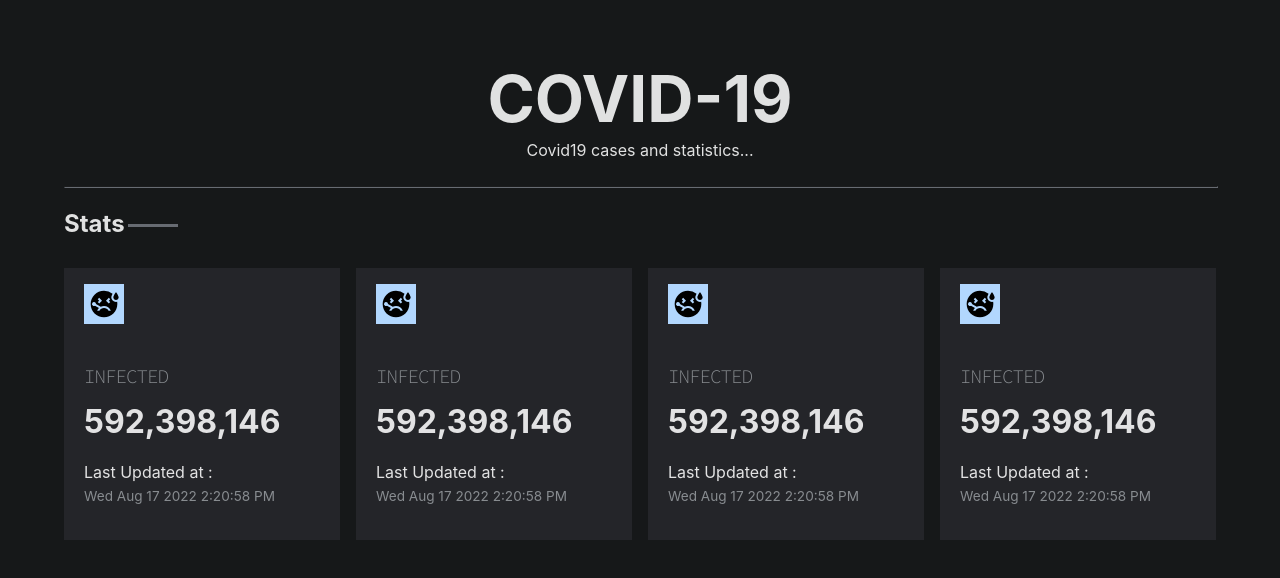
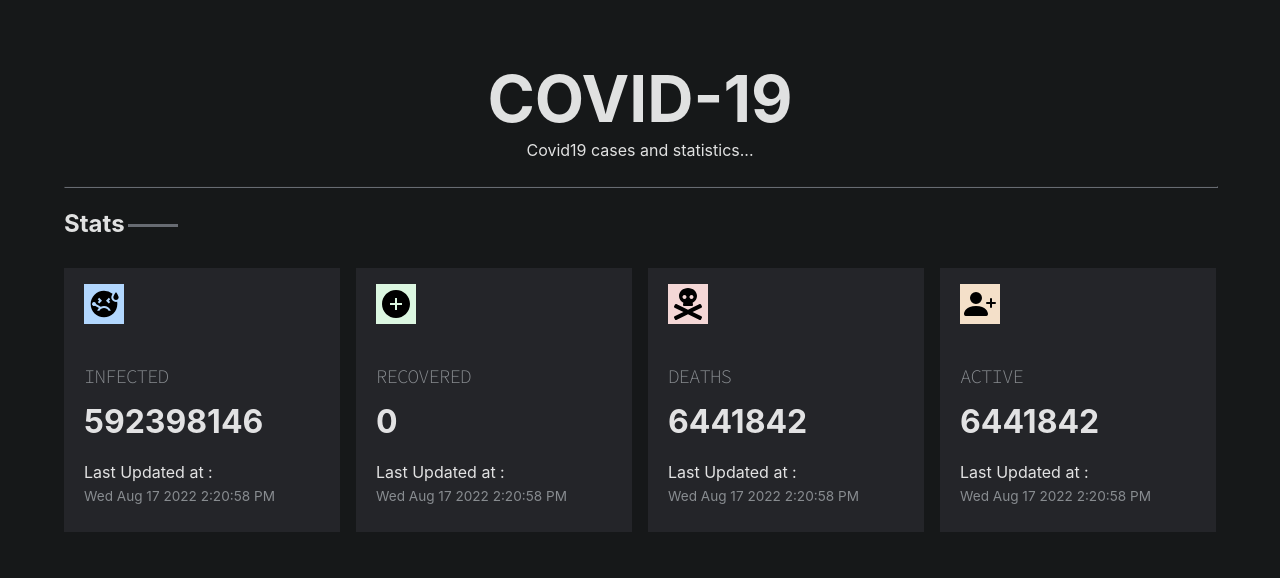
Before and after one commit to elbaley/covid19-tracker, a React (Vite) app: page / in a window 1280 px wide. Shown: the top 578 px of the page. Built offline with nearby package versions, Linux system fonts and the light colour scheme.

Commit message:
add StatBox component&styles

```diff
--- /dev/null
+++ b/src/components/StatBox.jsx
@@ -0,0 +1,59 @@
+import styled from "styled-components";
+
+const StatBox = ({ Icon, details }) => {
+  return (
+    <Wrapper iconColor={details.iconColor}>
+      <div className='box-icon blue'>{<Icon />}</div>
+      <p className='box-title'>{details.name}</p>
+      <h4>
+        <span className='box-number'>{details.number}</span>
+      </h4>
+      <p className='box-updated'>
+        Last Updated at :<span className='box-date'>{details.lastUpdated}</span>
+      </p>
+    </Wrapper>
+  );
+};
+
+export default StatBox;
+
+const Wrapper = styled.article`
+  background: #242529;
+  position: relative;
+  padding: 0.5rem 1.25rem;
+
+  .box-icon {
+    margin-top: 0.5rem;
+    width: 2rem;
+    height: 2rem;
+    line-height: 2rem;
+    padding: 0.25rem;
+    font-size: 2rem;
+    color: black;
+    text-align: center;
+    background-color: ${(props) => props.iconColor};
+  }
+  .blue {
+    /* background-color: #b2d7fe; */
+    /* background-color: ${(props) => props.details?.iconColor}; */
+  }
+  .box-title {
+    margin-top: 2.5rem;
+    text-transform: uppercase;
+    font-family: "Source Code Pro", monospace;
+    letter-spacing: -1px;
+    color: #888c90;
+    font-size: 1.2rem;
+  }
+  .box-number {
+    font-size: 2rem;
+  }
+  .box-updated {
+    font-size: 1rem;
+  }
+  .box-date {
+    color: #888c90;
+    display: block;
+    font-size: 0.85rem;
+  }
+`;
--- a/src/components/Stats.jsx
+++ b/src/components/Stats.jsx
@@ -1,66 +1,51 @@
 import styled from "styled-components";
 import { MdSick } from "react-icons/md";
+import { AiFillPlusCircle } from "react-icons/ai";
+import { FaSkullCrossbones } from "react-icons/fa";
+import { BsFillPersonPlusFill } from "react-icons/bs";
+import StatBox from "./StatBox";
+
 const Stats = () => {
   return (
     <Wrapper>
       <h3 className='section-title'>Stats</h3>
       <div className='box-container'>
-        <div className='box'>
-          <div className='box-icon blue'>
-            <MdSick />
-          </div>
-          <p className='box-title'>Infected</p>
-          <h4>
-            <span className='box-number'>592,398,146</span>
-          </h4>
-          <p className='box-updated'>
-            Last Updated at :
-            <span className='box-date'>Wed Aug 17 2022 2:20:58 PM</span>
-          </p>
-        </div>
-        {/* Box */}
-        <div className='box'>
-          <div className='box-icon blue'>
-            <MdSick />
-          </div>
-          <p className='box-title'>Infected</p>
-          <h4>
-            <span className='box-number'>592,398,146</span>
-          </h4>
-          <p className='box-updated'>
-            Last Updated at :
-            <span className='box-date'>Wed Aug 17 2022 2:20:58 PM</span>
-          </p>
-        </div>
-        {/* Box */}
-        <div className='box'>
-          <div className='box-icon blue'>
-            <MdSick />
-          </div>
-          <p className='box-title'>Infected</p>
-          <h4>
-            <span className='box-number'>592,398,146</span>
-          </h4>
-          <p className='box-updated'>
-            Last Updated at :
-            <span className='box-date'>Wed Aug 17 2022 2:20:58 PM</span>
-          </p>
-        </div>
-        {/* Box */}
-        <div className='box'>
-          <div className='box-icon blue'>
-            <MdSick />
-          </div>
-          <p className='box-title'>Infected</p>
-          <h4>
-            <span className='box-number'>592,398,146</span>
-          </h4>
-          <p className='box-updated'>
-            Last Updated at :
-            <span className='box-date'>Wed Aug 17 2022 2:20:58 PM</span>
-          </p>
-        </div>
-        {/* Box */}
+        <StatBox
+          Icon={MdSick}
+          details={{
+            name: "Infected",
+            number: 592398146,
+            lastUpdated: "Wed Aug 17 2022 2:20:58 PM",
+            iconColor: "#b2d7fe",
+          }}
+        />
+        <StatBox
+          Icon={AiFillPlusCircle}
+          details={{
+            name: "Recovered",
+            number: 0,
+            lastUpdated: "Wed Aug 17 2022 2:20:58 PM",
+            iconColor: "#dcf7e1",
+          }}
+        />
+        <StatBox
+          Icon={FaSkullCrossbones}
+          details={{
+            name: "Deaths",
+            number: 6441842,
+            lastUpdated: "Wed Aug 17 2022 2:20:58 PM",
+            iconColor: "#f4d7d6",
+          }}
+        />
+        <StatBox
+          Icon={BsFillPersonPlusFill}
+          details={{
+            name: "Active",
+            number: 6441842,
+            lastUpdated: "Wed Aug 17 2022 2:20:58 PM",
+            iconColor: "#f4e0c9",
+          }}
+        />
       </div>
     </Wrapper>
   );
@@ -87,43 +72,9 @@ const Wrapper = styled.section`
   .box-container {
     display: grid;
     margin-top: 2rem;
-    grid-template-columns: repeat(4, 1fr);
+    /* grid-template-columns: repeat(4, 1fr); */
+    grid-template-columns: repeat(auto-fill, minmax(275px, 1fr));
+
     gap: 1rem;
   }
-  .box {
-    background: #242529;
-    position: relative;
-    padding: 1rem 1.25rem;
-  }
-  .box-icon {
-    width: 2rem;
-    height: 2rem;
-    line-height: 2rem;
-    padding: 0.25rem;
-    font-size: 2rem;
-    color: black;
-    text-align: center;
-  }
-  .blue {
-    background-color: #b2d7fe;
-  }
-  .box-title {
-    margin-top: 2.5rem;
-    text-transform: uppercase;
-    font-family: "Source Code Pro", monospace;
-    letter-spacing: -1px;
-    color: #888c90;
-    font-size: 1.2rem;
-  }
-  .box-number {
-    font-size: 2rem;
-  }
-  .box-updated {
-    font-size: 1rem;
-  }
-  .box-date {
-    color: #888c90;
-    display: block;
-    font-size: 0.85rem;
-  }
 `;
```
